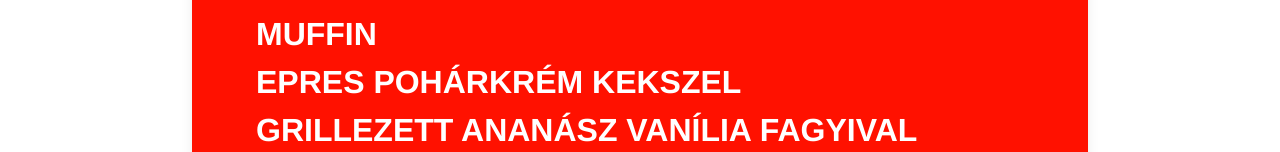
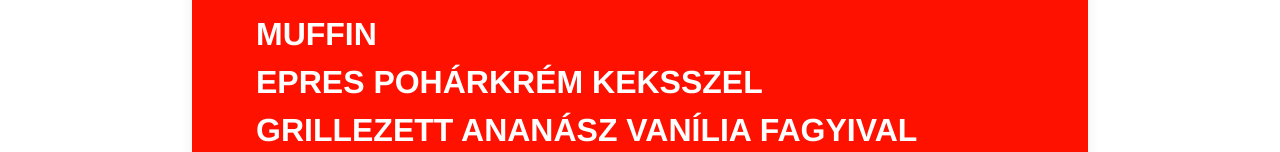
Before and after one commit to DanShepherd27/weekend-catering-web, a Next.js app: page /desszertek in a window 1280 px wide. Shown: the part 378-530 px from the top of the page. Built offline with nearby package versions, Linux system fonts and the light colour scheme.

Commit message:
Fix grammar in desszertek page

```diff
--- a/app/desszertek/page.tsx
+++ b/app/desszertek/page.tsx
@@ -27,7 +27,7 @@ export default function DesszertekPage() {
             <div className="text-[18px] md:text-[26px] lg:text-[32px] font-bold uppercase space-y-2 leading-tight">
               <p>Pisztáciás Tiramisu</p>
               <p>Muffin</p>
-              <p>Epres Pohárkrém kekszel</p>
+              <p>Epres Pohárkrém keksszel</p>
               <p>grillezett ananász vanília fagyival</p>
             </div>
           </div>
```
